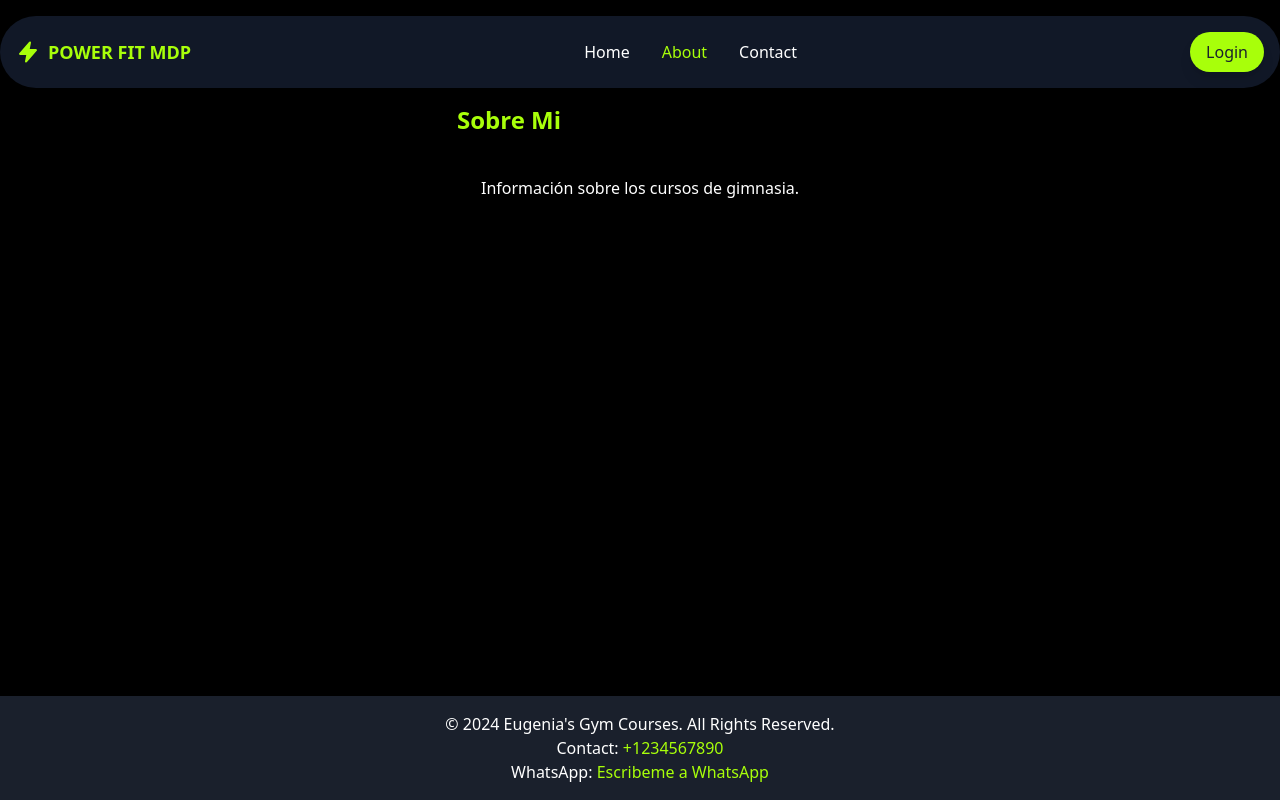
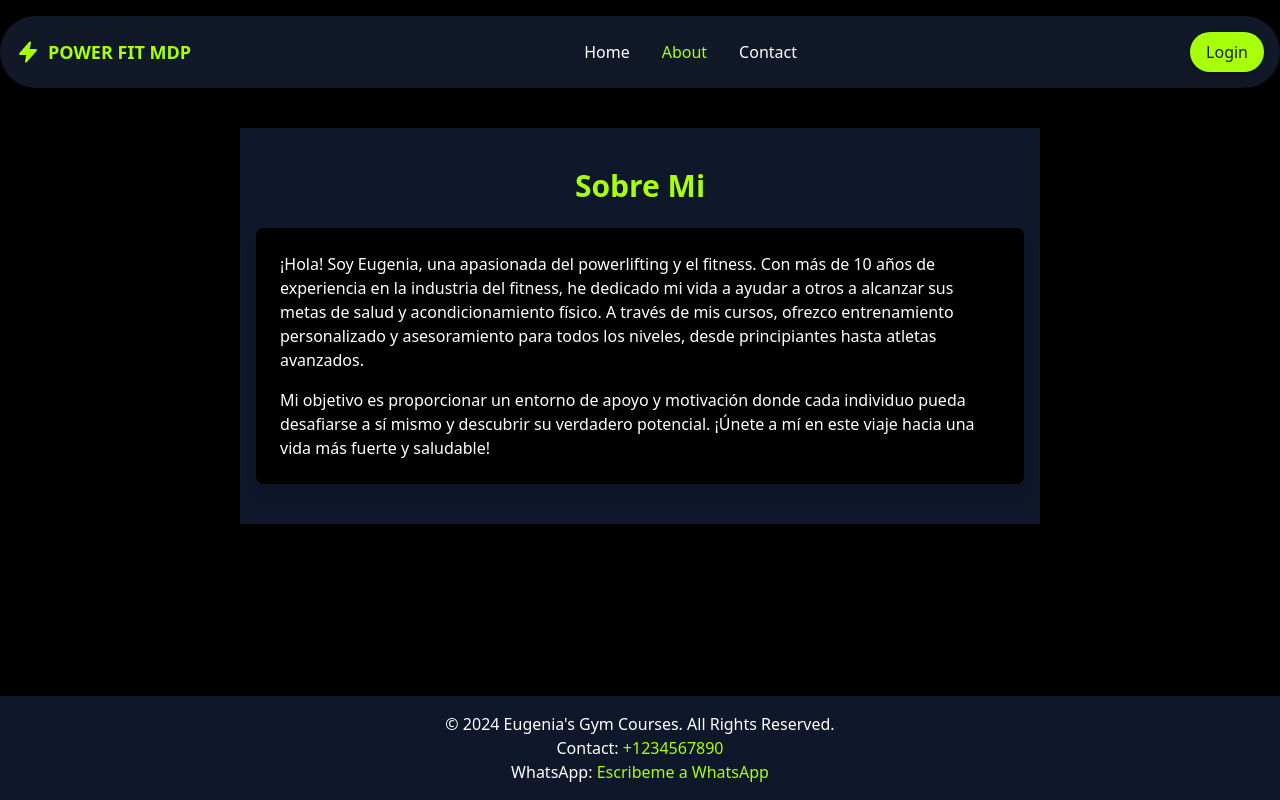
Before and after one commit to Lazaro995/euge-web, a React (Vite) app: page /about in a window 1280 px wide. Built offline with nearby package versions, Linux system fonts and the light colour scheme.

Commit message:
Se agrego al theme un color de slate-900

```diff
--- a/src/components/ContactForm.tsx
+++ b/src/components/ContactForm.tsx
@@ -26,7 +26,7 @@ const ContactForm: React.FC = () => {
             }}
         >
             <motion.form
-                className="bg-secondary bg-opacity-75 p-8 rounded-lg shadow-lg w-full max-w-lg mx-auto"
+                className="bg-slate-900 bg-opacity-75 p-8 rounded-lg shadow-lg w-full max-w-2xl ! mx-auto"
                 initial={{ opacity: 0, y: 100 }}
                 whileInView={{ opacity: 1, y: 0 }}
                 viewport={{ once: true }}
--- a/src/components/Footer.tsx
+++ b/src/components/Footer.tsx
@@ -2,7 +2,7 @@ import React from 'react';
 
 const Footer: React.FC = () => {
     return (
-        <footer className="bg-secondary text-white p-4 mt-10">
+        <footer className="bg-slate-900 text-white p-4 mt-10">
             <div className="container mx-auto text-center">
                 <p>© 2024 Eugenia's Gym Courses. All Rights Reserved.</p>
                 <p>Contact: <a href="tel:+1234567890" className="text-highlight">+1234567890</a></p>
--- a/src/components/Header.tsx
+++ b/src/components/Header.tsx
@@ -54,12 +54,12 @@ const Header: React.FC = () => {
             }}
         >
             <div className="container mx-auto flex justify-between items-center">
-                <div className="flex items-center space-x-2 text-lg font-bold text-highlight">
+            <NavLink to="/" className="flex items-center space-x-2 text-lg font-bold text-highlight">
                     <svg xmlns="http://www.w3.org/2000/svg" viewBox="0 0 16 16" fill="currentColor" className="w-6 h-6">
                         <path fillRule="evenodd" d="M9.58 1.077a.75.75 0 0 1 .405.82L9.165 6h4.085a.75.75 0 0 1 .567 1.241l-6.5 7.5a.75.75 0 0 1-1.302-.638L6.835 10H2.75a.75.75 0 0 1-.567-1.241l6.5-7.5a.75.75 0 0 1 .897-.182Z" clipRule="evenodd" />
                     </svg>
                     <span className='uppercase text-highlight'>power fit mdp</span>
-                </div>
+                </NavLink>
                 <div className="flex space-x-8">
                     {linkList.map((link, index) => (
                         <motion.div
--- a/src/views/AboutPage.tsx
+++ b/src/views/AboutPage.tsx
@@ -2,10 +2,10 @@ import React from 'react';
 import { motion } from 'framer-motion';
 
 const AboutPage: React.FC = () => (
-  <section id="about" className="py-10">
-    <div className="container mx-auto">
+  <section id="about" className="py-10 bg-slate-900 text-white mt-16"> {/*Revisar que coincida con el theme */}
+    <div className="container mx-auto px-4">
       <motion.h2
-        className="text-2xl font-bold text-highlight mb-4"
+        className="text-3xl font-bold text-highlight mb-6 text-center"
         initial={{ opacity: 0, y: 100 }}
         whileInView={{ opacity: 1, y: 0 }}
         viewport={{ once: true }}
@@ -13,15 +13,20 @@ const AboutPage: React.FC = () => (
       >
         Sobre Mi
       </motion.h2>
-      <motion.p
-        className="card p-6"
+      <motion.div
+        className="card p-6 bg-primary rounded-lg shadow-lg max-w-3xl mx-auto"
         initial={{ opacity: 0, y: 100 }}
         whileInView={{ opacity: 1, y: 0 }}
         viewport={{ once: true }}
         transition={{ duration: 0.5, delay: 0.5 }}
       >
-        Información sobre los cursos de gimnasia.
-      </motion.p>
+        <p className="mb-4">
+          ¡Hola! Soy Eugenia, una apasionada del powerlifting y el fitness. Con más de 10 años de experiencia en la industria del fitness, he dedicado mi vida a ayudar a otros a alcanzar sus metas de salud y acondicionamiento físico. A través de mis cursos, ofrezco entrenamiento personalizado y asesoramiento para todos los niveles, desde principiantes hasta atletas avanzados.
+        </p>
+        <p>
+          Mi objetivo es proporcionar un entorno de apoyo y motivación donde cada individuo pueda desafiarse a sí mismo y descubrir su verdadero potencial. ¡Únete a mí en este viaje hacia una vida más fuerte y saludable!
+        </p>
+      </motion.div>
     </div>
   </section>
 );
--- a/src/views/ContactPage.tsx
+++ b/src/views/ContactPage.tsx
@@ -3,10 +3,10 @@ import { motion } from 'framer-motion';
 import ContactForm from '../components/ContactForm';
 
 const ContactPage: React.FC = () => (
-    <section id="contact" className="py-10">
+    <section id="contact" className="py-10 mt-16">
         <div className="container mx-auto px-4">
             <motion.h2
-                className="text-2xl font-bold text-highlight mb-4"
+                className="text-2xl font-bold text-highlight mb-4 text-center"
                 initial={{ opacity: 0, y: 100 }}
                 whileInView={{ opacity: 1, y: 0 }}
                 viewport={{ once: true }}
@@ -14,7 +14,9 @@ const ContactPage: React.FC = () => (
             >
                 Contacto
             </motion.h2>
-            <ContactForm />
+            <div className='flex justify-center'>
+                <ContactForm />
+            </div>
         </div>
     </section>
 );
```
